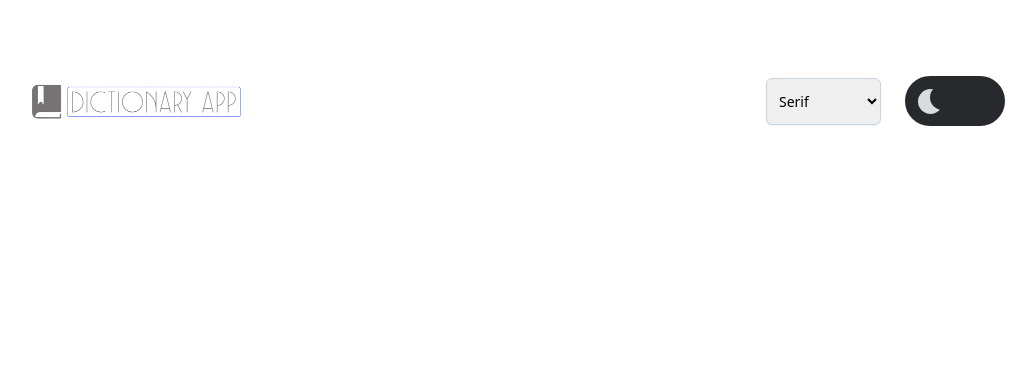
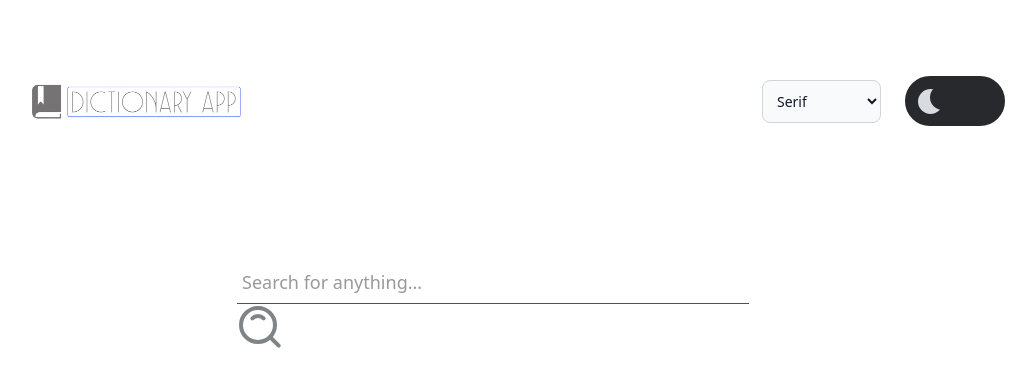
Before and after one commit to Emmanuella-codes/dictionary-app, a Vue app: page / in a window 1280 px wide. Shown: the top 386 px of the page, without its empty margins (147-1183 px from the left). Built offline with nearby package versions, Linux system fonts and the light colour scheme.

Commit message:
navbar/ router/ Api consumption

```diff
--- a/package.json
+++ b/package.json
@@ -12,7 +12,9 @@
   },
   "dependencies": {
     "@headlessui/vue": "^1.7.14",
+    "@heroicons/vue": "^2.0.18",
     "@vueuse/core": "^10.2.0",
+    "axios": "^1.4.0",
     "vue": "^3.3.4",
     "vue-router": "^4.2.2"
   },
--- a/src/App.vue
+++ b/src/App.vue
@@ -1,18 +1,12 @@
 <script setup>
-// import { RouterLink, RouterView } from 'vue-router'
-import NavBar from './components/NavBar.vue'
+import { RouterLink, RouterView } from 'vue-router'
 </script>
-
 <template>
-  <header class="bg-white dark:bg-black">
-    <NavBar />
-    <!-- <div>
-      <RouterLink to="/">Home</RouterLink>
-      <RouterLink to="/about">About</RouterLink>
-    </div> -->
-  </header>
-
-  <!-- <RouterView /> -->
+  <div class="">
+    <RouterLink to="/" />
+    <RouterLink to="/:word" />
+  </div>
+  <RouterView></RouterView>
 </template>
 
 <style scoped></style>
--- a/src/components/NavBar.vue
+++ b/src/components/NavBar.vue
@@ -10,9 +10,7 @@ import ToggleBtn from './navCmp/ToggleBtn.vue'
 
 <template>
   <nav id="navbar">
-    <div
-      class="flex flex-row lg:mx-auto max-w-[90%] lg:w-[80%] items-center justify-between"
-    >
+    <div class="flex flex-row items-center justify-between">
       <!--logo-->
       <div class="flex justify-start">
         <img src="../assets/da-logo.png" class="w-full lg:w-2/4" alt="logo" />
--- a/src/components/navCmp/FontSelector.vue
+++ b/src/components/navCmp/FontSelector.vue
@@ -14,19 +14,34 @@ export default {
 </script>
 
 <template>
-  <div>
-    <label for="font-family"></label>
+  <label
+    for="countries"
+    class="block mb-2 text-sm font-medium text-gray-900 dark:text-white"
+  ></label>
   <select
     id="font-family"
     v-model="selectedFont"
     @change="changeFontFamily"
-      class="border shadow-sm border-slate-300 placeholder-slate-400 focus:outline-none focus:border-sky-500 focus:ring-sky-500 block w-full rounded-md sm:text-sm focus:ring-1 py-3 px-2"
+    class="bg-gray-50 border border-gray-300 text-gray-900 text-sm rounded-lg focus:ring-blue-500 focus:border-blue-500 block p-2.5 dark:bg-gray-700 dark:border-gray-600 dark:placeholder-gray-400 dark:text-white dark:focus:ring-blue-500 dark:focus:border-blue-500"
   >
-      <option value="serif">Serif</option>
+    <option selected value="serif">Serif</option>
     <option value="sans-serif">Sans-serif</option>
     <option value="cursive">Cursive</option>
     <option value="fantasy">Fantasy</option>
     <option value="monospace">Monospace</option>
   </select>
-  </div>
+
+  <!-- <div>
+    <label for="font-family"></label>
+    <select
+
+      class="border-r lg:text-lg bg-transparent dark:text-gray-300 dark:bg-[#312846] border-slate-300 placeholder-slate-400 focus:outline-none focus:border-sky-500 focus:ring-sky-500 block w-full sm:text-sm focus:ring-1 py-3"
+    >
+      <option value="serif"></option>
+      <option </option>
+      <option </option>
+      <option </option>
+      <option </option>
+    </select>
+  </div> -->
 </template>
--- a/src/components/navCmp/ToggleBtn.vue
+++ b/src/components/navCmp/ToggleBtn.vue
@@ -75,4 +75,29 @@ const isDark = useDark()
   -webkit-box-shadow: none;
   box-shadow: none;
 }
+
+@media (max-width: 680px) {
+  .toggle-switch {
+    width: 85px;
+    height: 40px;
+  }
+
+  .switch-label {
+    height: 40px;
+  }
+
+  .slider::before {
+    top: 11px;
+    left: 5px;
+    width: 13px;
+    height: 13px;
+    border-radius: 50%;
+  }
+
+  .checkbox:checked ~ .slider::before {
+    -webkit-transform: translateX(10px);
+    -ms-transform: translateX(10px);
+    transform: translateX(10px);
+  }
+}
 </style>
--- a/src/router/index.js
+++ b/src/router/index.js
@@ -10,12 +10,11 @@ const router = createRouter({
       component: HomeView
     },
     {
-      path: '/about',
-      name: 'about',
+      path: '/:word',
       // route level code-splitting
       // this generates a separate chunk (About.[hash].js) for this route
       // which is lazy-loaded when the route is visited.
-      component: () => import('../views/AboutView.vue')
+      component: () => import('../views/ResultPage.vue')
     }
   ]
 })
--- a/src/views/AboutView.vue
+++ /dev/null
@@ -1,7 +0,0 @@
-<script></script>
-
-<template>
-  <div class="about">
-    <h1>This is an about page</h1>
-  </div>
-</template>
--- a/src/views/HomeView.vue
+++ b/src/views/HomeView.vue
@@ -1,5 +1,177 @@
-<script setup></script>
+<script>
+import NavBar from '../components/NavBar.vue'
+import ResultPage from './ResultPage.vue'
+import axios from 'axios'
+
+export default {
+  components: {
+    NavBar,
+    ResultPage
+  },
+  data() {
+    return {
+      searchData: null,
+      searchWord: ''
+    }
+  },
+  methods: {
+    handleSearch() {
+      axios
+        .get(`https://api.dictionaryapi.dev/api/v2/entries/en/${this.searchWord}`)
+        .then((res) => {
+          this.searchData = res.data
+          console.log(this.searchData)
+        })
+        .catch((err) => {
+          console.log(err)
+        })
+    }
+  }
+}
+</script>
 
 <template>
-  <main></main>
+  <div class="w-full h-screen bg-white dark:bg-black">
+    <div id="container" class="lg:mx-auto max-w-[90%] lg:w-[80%]">
+      <header class="">
+        <NavBar />
+      </header>
+      <!--input field-->
+      <main class="mt-14">
+        <div
+          class="flex justify-around max-w-[70%] lg:max-w-[50%] mx-auto focus:border-0 focus:border-transparent rounded-md"
+        >
+          <div class="group">
+            <span class="sr-only">Search word</span>
+            <input
+              required
+              v-model="searchWord"
+              type="text"
+              name="search"
+              class="input dark:text-slate-100"
+            />
+            <span class="highlight"></span>
+            <span class="bar"></span>
+            <label class="dark:text-slate-100">Search for anything...</label>
+
+            <button @click="handleSearch" class="">
+              <svg xmlns="http://www.w3.org/2000/svg" width="48" height="48" viewBox="0 0 48 48">
+                <g fill="none" stroke="#7f8487" stroke-linejoin="round" stroke-width="4">
+                  <path
+                    d="M21 38c9.389 0 17-7.611 17-17S30.389 4 21 4S4 11.611 4 21s7.611 17 17 17Z"
+                  />
+                  <path
+                    stroke-linecap="round"
+                    d="M26.657 14.343A7.975 7.975 0 0 0 21 12a7.975 7.975 0 0 0-5.657 2.343m17.879 18.879l8.485 8.485"
+                  />
+                </g>
+              </svg>
+            </button>
+          </div>
+        </div>
+      </main>
+    </div>
+    <!--result section-->
+    <section>
+      <ResultPage v-if="searchData" :data="searchData" class="my-24" />
+    </section>
+  </div>
 </template>
+
+<style scoped>
+.group {
+  position: relative;
+  width: 100%;
+}
+
+.input {
+  font-size: 16px;
+  padding: 10px 10px 10px 5px;
+  display: block;
+  width: 100%;
+  border: none;
+  border-bottom: 1px solid #515151;
+  background: transparent;
+}
+
+.input:focus {
+  outline: none;
+}
+
+label {
+  color: #999;
+  font-size: 18px;
+  font-weight: normal;
+  position: absolute;
+  pointer-events: none;
+  left: 5px;
+  top: 10px;
+  transition: 0.2s ease all;
+  -moz-transition: 0.2s ease all;
+  -webkit-transition: 0.2s ease all;
+}
+
+.input:focus ~ label,
+.input:valid ~ label {
+  top: -20px;
+  font-size: 14px;
+  color: #5264ae;
+}
+
+.bar {
+  position: relative;
+  display: block;
+  width: 100%;
+}
+
+.bar:before,
+.bar:after {
+  content: '';
+  height: 2px;
+  width: 0;
+  bottom: 1px;
+  position: absolute;
+  background: #5264ae;
+  transition: 0.2s ease all;
+  -moz-transition: 0.2s ease all;
+  -webkit-transition: 0.2s ease all;
+}
+
+.bar:before {
+  left: 50%;
+}
+
+.bar:after {
+  right: 50%;
+}
+
+.input:focus ~ .bar:before,
+.input:focus ~ .bar:after {
+  width: 50%;
+}
+
+.highlight {
+  position: absolute;
+  height: 60%;
+  width: 100px;
+  top: 25%;
+  left: 0;
+  pointer-events: none;
+  opacity: 0.5;
+}
+
+.input:focus ~ .highlight {
+  animation: inputHighlighter 0.3s ease;
+}
+
+@keyframes inputHighlighter {
+  from {
+    background: #5264ae;
+  }
+
+  to {
+    width: 0;
+    background: transparent;
+  }
+}
+</style>
--- /dev/null
+++ b/src/views/ResultPage.vue
@@ -0,0 +1,11 @@
+<script setup>
+import SearchResults from '../components/SearchResults.vue'
+
+defineProps(['data'])
+</script>
+
+<template>
+  <div id="result" class="lg:mx-auto max-w-[90%] lg:w-[80%]">
+    <SearchResults :data="data" />
+  </div>
+</template>
```
Also changed, not shown: src/components/SearchResults.vue (added, +52 -0 lines), 2 other files (tests, documents, lock files or other folders). Lines whose indentation alone changed are shown as unchanged.
